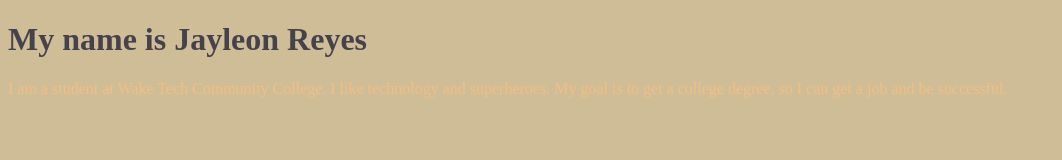
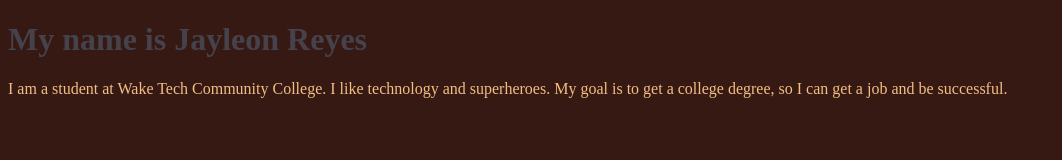
Before and after one commit to JayleonReyes/JayleonReyes.github.io, a plain HTML site: page index.html in a window 1280 px wide. Shown: the whole page, without its empty margins (0-1062 px from the left). Drawn offline with Linux system fonts and the light colour scheme.

Commit message:
Update index.html

```diff
--- a/index.html
+++ b/index.html
@@ -4,7 +4,7 @@
 <title>My Personal Introduction</title>
 <style>
 body{
-     background-color:#CFBD98;
+     background-color:#371914;
 }
 h1{
      color:#46424C;
```
